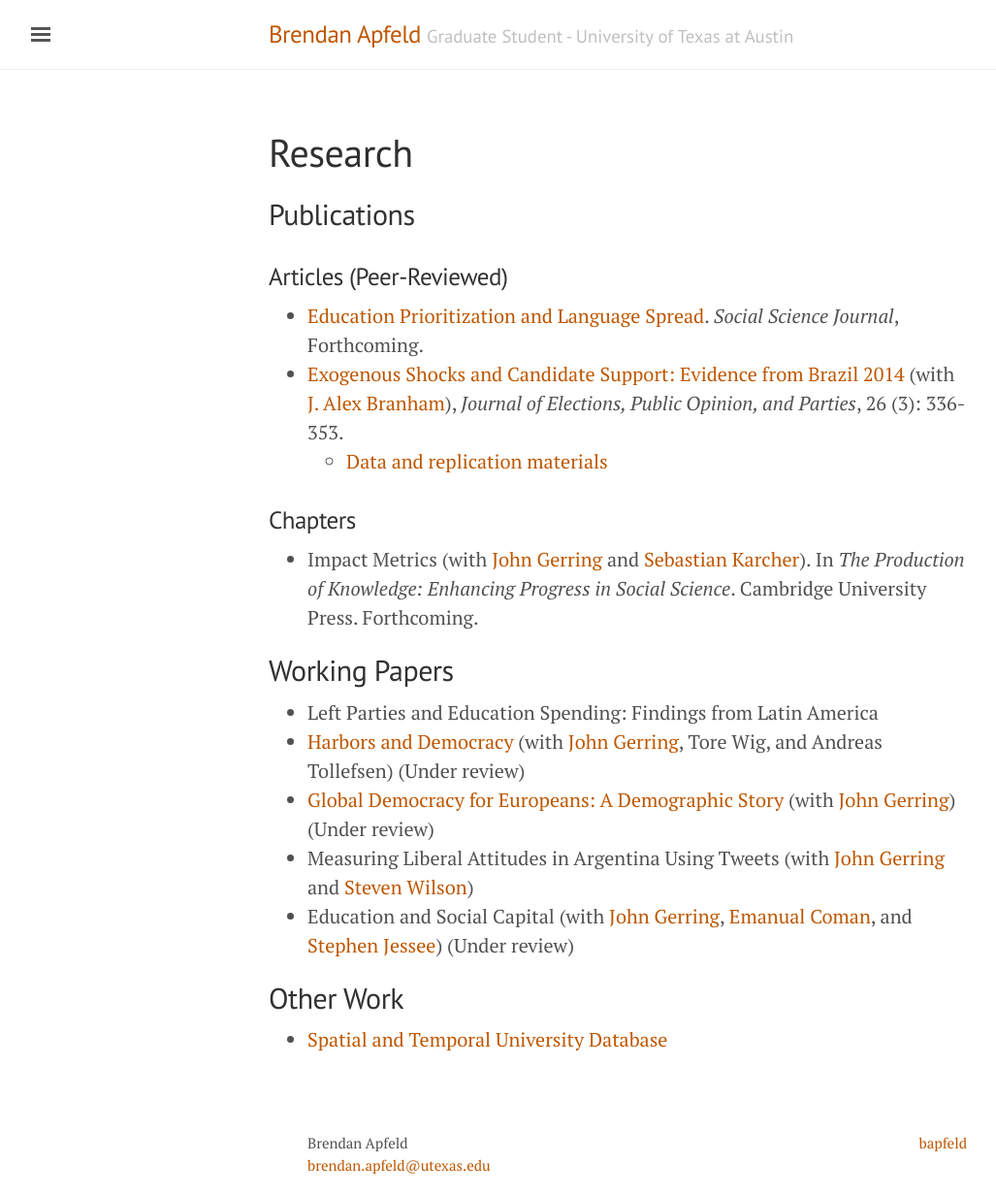
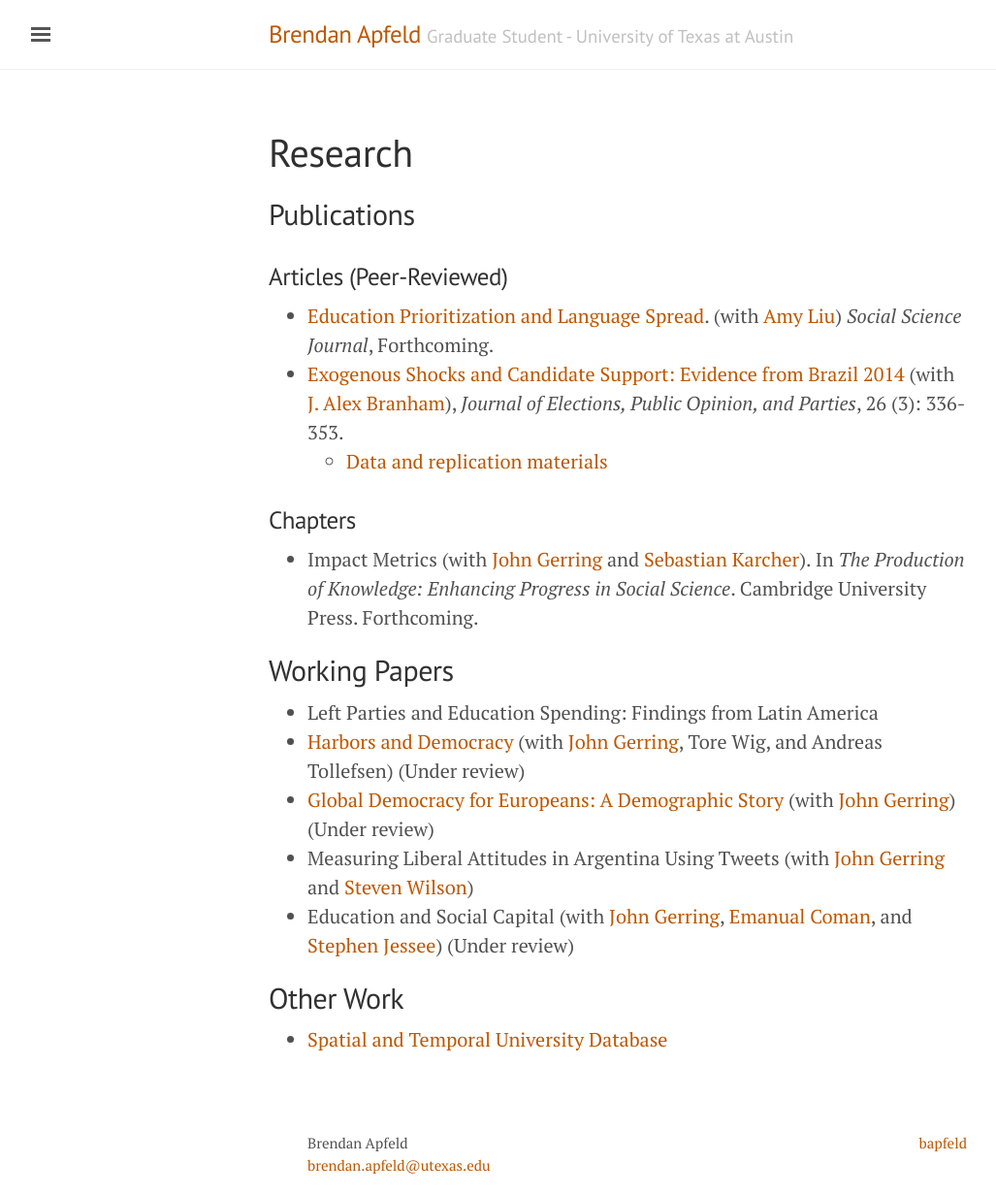
Before and after one commit to bapfeld/bapfeld.github.io, a Jekyll site: the page built from research.md, in a window 1280 px wide. Shown: the whole page at 97% size, without its empty margins (3-1030 px from the left). Built offline with Jekyll 4.4.1, drawn with Linux system fonts in a browser that asks for light colours.

Commit message:
adds amy website

```diff
--- a/research.md
+++ b/research.md
@@ -5,7 +5,7 @@ title: Research
 ## Publications
 
 ### Articles (Peer-Reviewed)
-- [Education Prioritization and Language Spread](https://www.sciencedirect.com/science/article/pii/S0362331919300709). *Social Science Journal*, Forthcoming.
+- [Education Prioritization and Language Spread](https://www.sciencedirect.com/science/article/pii/S0362331919300709). (with [Amy Liu](http://www.amyhliu.com/)) *Social Science Journal*, Forthcoming.
 - [Exogenous Shocks and Candidate Support: Evidence from Brazil 2014](http://www.tandfonline.com/doi/full/10.1080/17457289.2016.1178647) (with [J. Alex Branham](https://jabranham.com)), *Journal of Elections, Public Opinion, and Parties*, 26 (3): 336-353.
 	- [Data and replication materials](https://github.com/jabranham/brazil)
 
```
